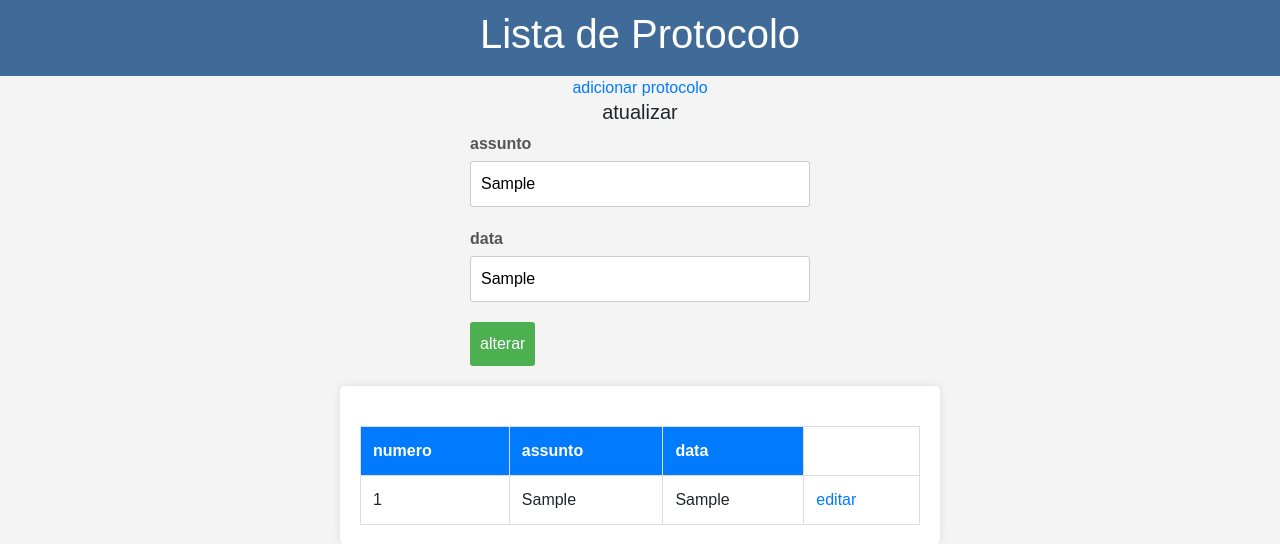
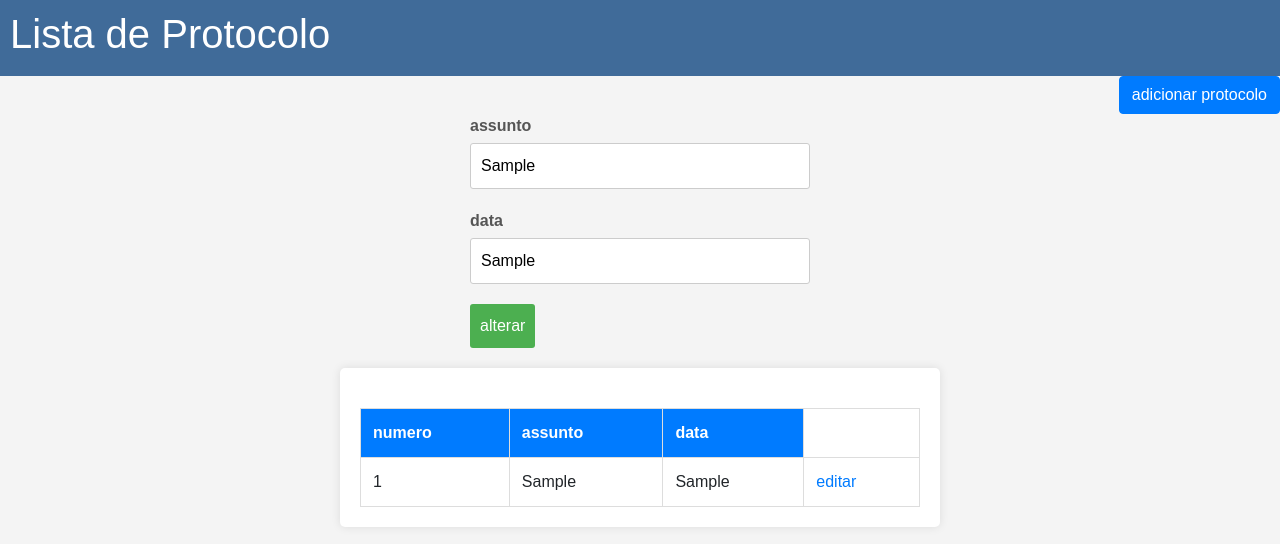
Before and after one commit to DSpro1/sis_protocolo, a Flask app: page /edit_protocolo/?idProtoc=1 in a window 1280 px wide. Shown: the top 544 px of the page. Run offline with Flask 3, Linux system fonts and the light colour scheme; tables that the repository leaves empty hold one stand-in row (values such as "Sample post"); some libraries are stand-ins or nearby versions.

Commit message:
alteração nas telas

```diff
--- a/app.py
+++ b/app.py
@@ -13,7 +13,6 @@ class Administrador(db.Model):
     id_adm=Column(Integer, primary_key=True, autoincrement=True)
     nomeUsuario = Column(String)
     senha = Column(String)
-
 
     def __init__(self, nomeUsuario, senha):
         self.nomeUsuario = nomeUsuario
--- a/static/geral.css
+++ b/static/geral.css
@@ -13,6 +13,9 @@ header {
     background-color: #406b99;
     color: #fff;
     padding: 10px;
-    text-align: center;
+    text-align: auto;
     width: 100%
 }
+header h1{
+    align-items: center;
+}
--- a/templates/visual_protocolo.html
+++ b/templates/visual_protocolo.html
@@ -5,7 +5,8 @@
     <meta name="viewport" content="width=device-width, initial-scale=1.0">
     <title>Document</title>
     <link rel="stylesheet" href="https://stackpath.bootstrapcdn.com/bootstrap/4.5.2/css/bootstrap.min.css">
-    <!-- Adicione o script do Bootstrap e o jQuery (necessário para o Bootstrap) -->
+
+    <link rel="stylesheet" href="https://stackpath.bootstrapcdn.com/bootstrap/4.5.2/css/bootstrap.min.css">
     <script src="https://code.jquery.com/jquery-3.5.1.slim.min.js"></script>
     <script src="https://cdn.jsdelivr.net/npm/@popperjs/core@2.5.2/dist/umd/popper.min.js"></script>
     <script src="https://stackpath.bootstrapcdn.com/bootstrap/4.5.2/js/bootstrap.min.js"></script>
@@ -14,17 +15,6 @@
     <link rel="stylesheet" href="../static/formulario.css">
     <link rel="stylesheet" href="../static/tabela.css">
 
-    <style>
-        a {
-            color: #007bff;
-            text-decoration: none;
-        }
-
-        a:hover{
-            color: #0056b3;
-            text-decoration: underline;
-        }
-    </style>
 </head>
 <body>
     <!--esse header está sendo mostrado no meiu da página-->
@@ -32,8 +22,7 @@
         <h1>Lista de Protocolo</h1>
     </header>
     <!--esse link está sendo mostrado do lado esquerdo da tabela ocupando o espaço da tabela eu quero deixálo logo abaixo do header e acima da tabela-->
-    <a href="{{url_for('cad_protocolo')}}" data-toggle="modal" data-target="#cadProtocoloModal">adicionar protocolo</a>
-
+    <a href="{{url_for('cad_protocolo')}}" data-toggle="modal" data-target="#cadProtocoloModal" class="btn btn-primary ml-auto ">adicionar protocolo</a>
     <!-- Modal cadastro-->
     <div class="modal fade" id="cadProtocoloModal" tabindex="-1" role="dialog" aria-labelledby="cadProtocoloModal" aria-hidden="true">
         <div class="modal-dialog" role="document">
@@ -45,8 +34,6 @@
                     </button>
                 </div>
                 <div class="modal-body">
-
-                    <h5>cadastrar</h5>
                     <form action="{{url_for('cad_protocolo')}}" method="post">
                         {{formProtoc.hidden_tag()}}
                         <div class="form-group">
@@ -66,18 +53,14 @@
         </div>
     </div>
     {% if cadastrar == False %}
-    <h5>atualizar</h5>
-    <!-- agora eu quero saber como faço para pegar os dados enviados-->
     <form action="{{url_for('edit_protocolo', idProtoc=formProtoc.idProtoc.data)}}" method="post">
         {{formProtoc.hidden_tag()}}
         <div class="form-group">
             {{formProtoc.assunto.label}}  {{formProtoc.assunto(size=32)}}
         </div>
-
         <div class="form-group">
             {{formProtoc.dat.label}}     {{formProtoc.dat(size=32)}}
         </div>
-
         <div class="form-group">
             <button type="submit" class="btn btn-primary">alterar</button>
         </div>
@@ -93,8 +76,6 @@
 
                 </tr>
             </thead>
-
-
             <tbody>
                 {% for chave, valor in prot_dicts.items() %}
                 <tr>
@@ -103,16 +84,11 @@
                     <td>{{valor['data']}}</td>
 
                     <td><a href="{{url_for('edit_protocolo', idProtoc=chave)}}" >editar</a></td>
-
                 </tr>
                 {% endfor %}
             </tbody>
-
         </table>
     </div>
 </body>
-
 </script>
-
-
 </html>
```
Also changed, not shown: instance/protocolo.db.
